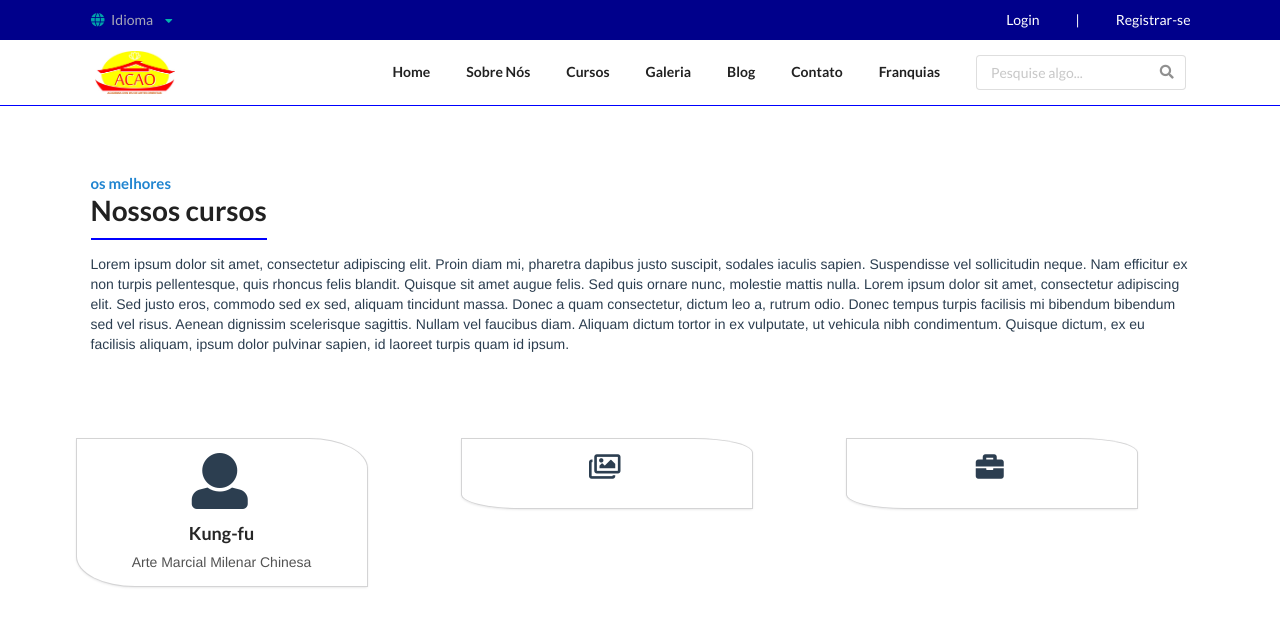
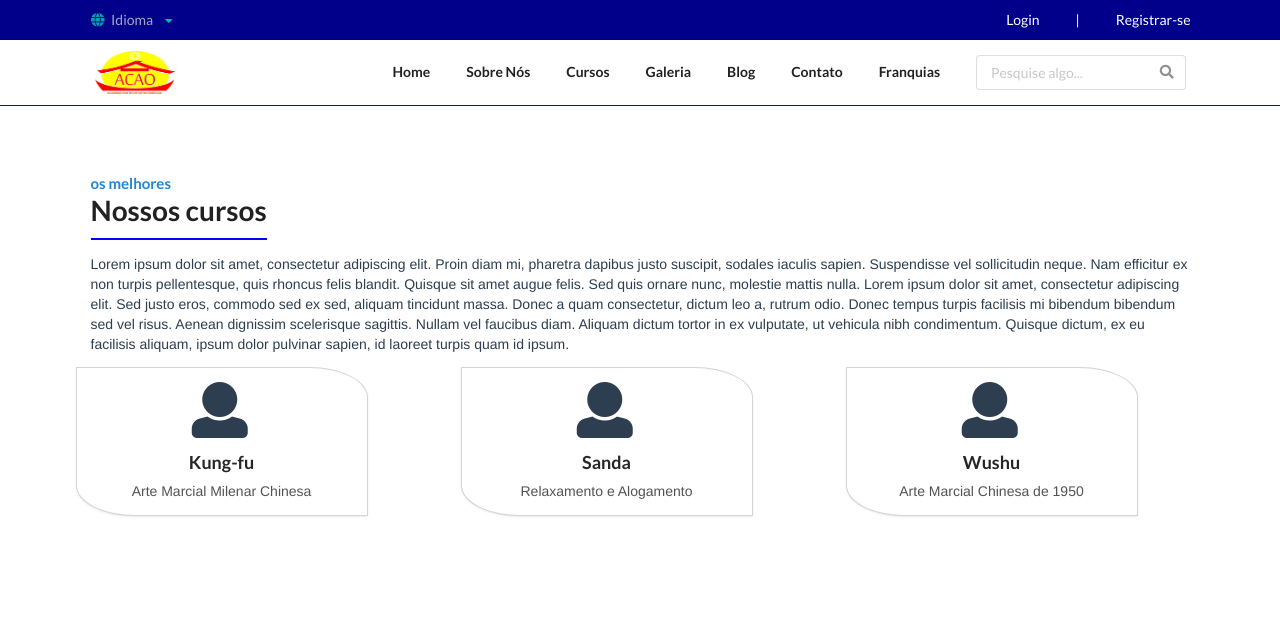
Before and after one commit to MatheusRyuki/ChinWu, a Vue app: page /Courses in a window 1280 px wide. Shown: the top 626 px of the page. Built offline with nearby package versions, Linux system fonts and the light colour scheme.

Commit message:
DRY nos cards dos Cursos

```diff
--- /dev/null
+++ b/src/components/Courses/Card/Card.vue
@@ -0,0 +1,31 @@
+<template lang="html">
+        <div class="column">
+          <div class="ui card">
+          <div class="content">
+          <i class="huge user icon"></i>
+          <div class="header">{{curso}}</div>
+          <div class="description">
+            <p>{{descricao}}</p>
+          </div>
+        </div>
+          </div>
+        </div>
+</template>
+
+<script>
+export default {
+  props: ['curso', 'descricao'],
+};
+</script>
+
+<style lang="css" scoped>
+.ui.card {
+  border-radius: 0 20% 0 20%;
+}
+.ui.grid {
+  margin-top: 5%;
+}
+.ui.card>.content>.header:not(.ui), .ui.cards>.card>.content>.header:not(.ui) {
+  margin-top: 5%;
+}
+</style>
--- a/src/components/Courses/Cards.vue
+++ b/src/components/Courses/Cards.vue
@@ -2,63 +2,39 @@
   <div class="ui container">
     <div class="ui grid">
       <div class="three column row">
-          <div class="column">
-            <div class="ui card">
-            <div class="content">
-            <i class="huge user icon"></i>
-            <div class="header">{{courses[0]}}</div>
-            <div class="description">
-              <p>{{descriptionCourses[0]}}</p>
-            </div>
-          </div>
-            </div>
-          </div>
-          <div class="column">
-            <div class="ui card">
-              <div class="content">
-        <i class="big images outline icon"></i>
-            <div class="header"></div>
-            <div class="description">
-              <p></p>
-            </div>
-          </div>
-            </div>
-          </div>
-          <div class="column">
-            <div class="ui card">
-              <div class="content">
-      <i class="big briefcase icon"></i>
-            <div class="header"></div>
-            <div class="description">
-              <p></p>
-            </div>
-          </div>
-            </div>
-          </div>
-    </div>
-    </div>
+    <app-card v-for="item in cursos" :key="item.id"
+      :curso="item.curso"  :descricao="item.descricao"></app-card>
+  </div>
+  </div>
   </div>
 </template>
 
 <script>
+import Card from './Card/Card.vue';
+
 export default {
+  components: {
+    appCard: Card,
+  },
   data() {
     return {
-      courses: ['Kung-fu'],
-      descriptionCourses: ['Arte Marcial Milenar Chinesa'],
+      cursos: [{
+        id: 1,
+        curso: 'Kung-fu',
+        descricao: 'Arte Marcial Milenar Chinesa',
+      }, {
+        id: 2,
+        curso: 'Sanda',
+        descricao: 'Relaxamento e Alogamento',
+      }, {
+        id: 3,
+        curso: 'Wushu',
+        descricao: 'Arte Marcial Chinesa de 1950',
+      }],
     };
   },
 };
 </script>
 
 <style scoped>
-.ui.card {
-  border-radius: 0 20% 0 20%;
-}
-.ui.grid {
-  margin-top: 5%;
-}
-.ui.card>.content>.header:not(.ui), .ui.cards>.card>.content>.header:not(.ui) {
-  margin-top: 5%;
-}
 </style>
```
